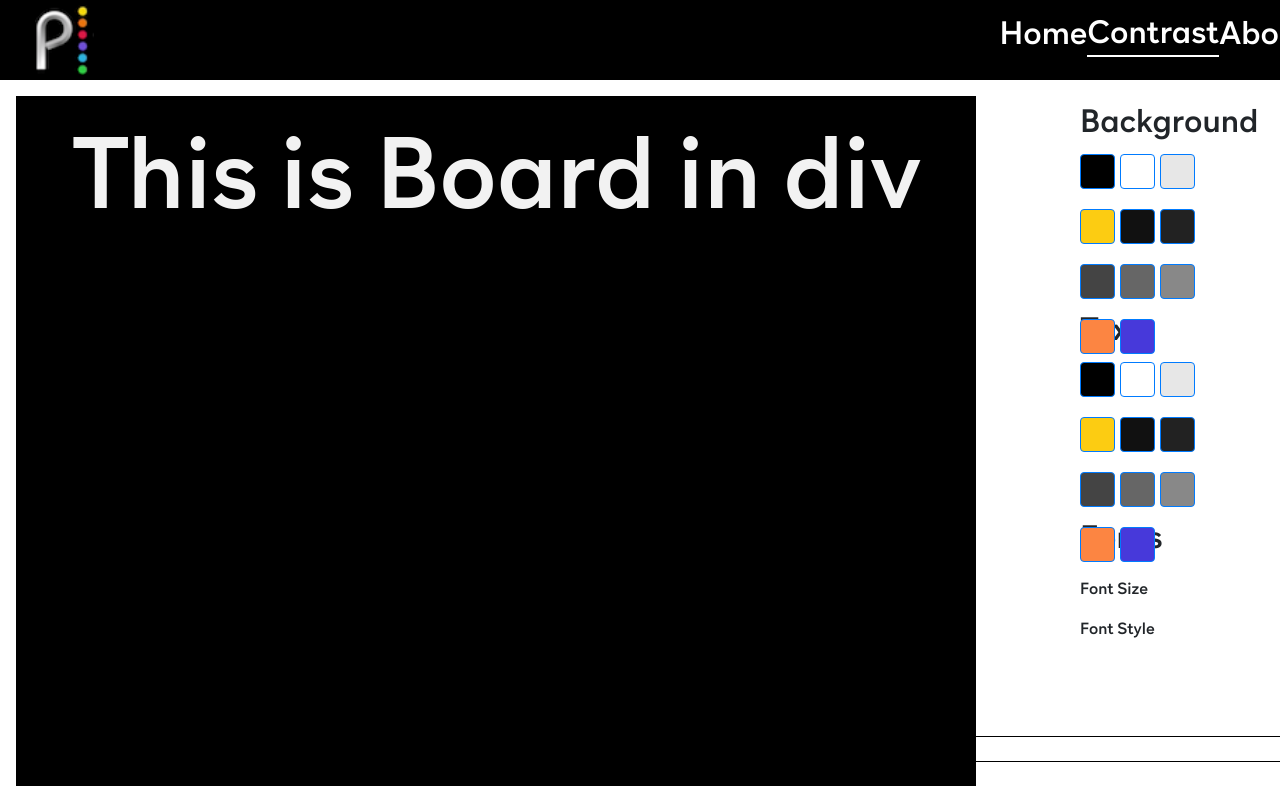
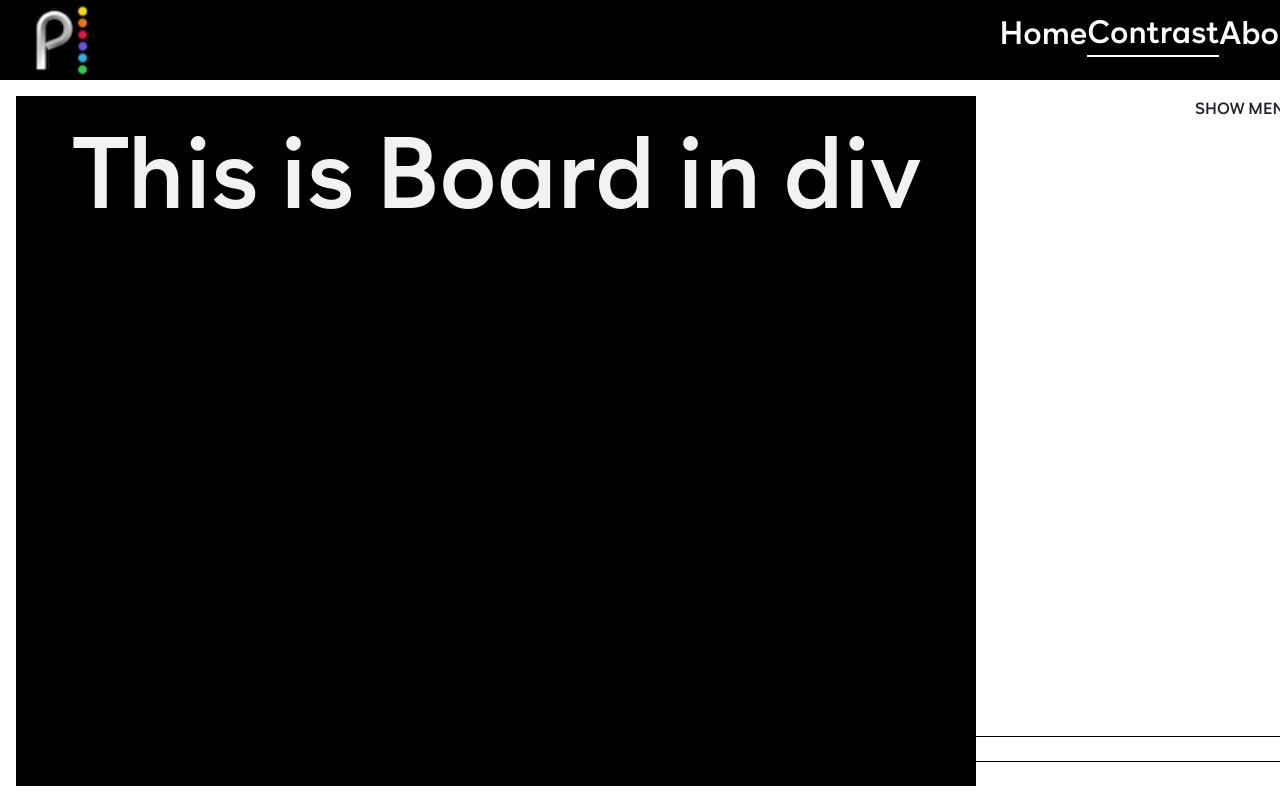
Before and after one commit to GoncaloBM/peacock-constrast-test, a React (Create React App) app: page /contrast in a window 1280 px wide. Built offline with nearby package versions, Linux system fonts and the light colour scheme; no server answers.

Commit message:
barebons lateral bar

```diff
--- a/src/App.css
+++ b/src/App.css
@@ -51,46 +51,12 @@ body {
     margin: 1rem;
 }
 
-.instructions {
-    border: 1px black solid;
-}
-
-.wrapper {
-    display: flex;
-    flex-direction: row;
-    align-items: flex-start;
-    justify-content: space-between;
-    height: 80vh;
-    /* height: 80vh;
-  margin: 0 90px 0 90px;
-  border: 1px solid black; */
-}
-
-.wrapper-board {
-    position: relative;
-    width: 75%;
-}
-
-.Board {
-    background-position: center;
-    background-size: cover;
-    background-repeat: no-repeat;
-    width: 100%;
-    padding-bottom: 56.25%;
-    display: flex;
-    align-items: center;
-    justify-content: center;
-}
-
 .board-text {
     position: absolute;
     top: 0;
 }
 
-.menu {
-    width: 20%;
-    height: 70vh;
-}
+
 
 .focusedNavbar {
     border-bottom: solid 2px white;
--- /dev/null
+++ b/src/components/Contrast/Contrast.css
@@ -0,0 +1,43 @@
+.hideLateralBar{
+    display: none;
+}
+
+.showLateralBar{
+
+}
+
+.wrapper {
+    display: flex;
+    flex-direction: row;
+    align-items: flex-start;
+    justify-content: space-between;
+    height: 80vh;
+    /* height: 80vh;
+  margin: 0 90px 0 90px;
+  border: 1px solid black; */
+}
+
+.wrapper-board {
+    position: relative;
+    width: 75%;
+}
+
+.Board {
+    background-position: center;
+    background-size: cover;
+    background-repeat: no-repeat;
+    width: 100%;
+    padding-bottom: 56.25%;
+    display: flex;
+    align-items: center;
+    justify-content: center;
+}
+
+.instructions {
+    border: 1px black solid;
+}
+
+.menu {
+    width: 20%;
+    height: 70vh;
+}
--- a/src/components/Contrast/Contrast.js
+++ b/src/components/Contrast/Contrast.js
@@ -1,9 +1,9 @@
-import React from "react";
+import React, {useState, useEffect} from "react";
 import TextDisplay from "../TextDisplay/TextDisplay";
 import Menu from "../Menu/Menu";
 import { SafeMargin } from "../SafeMargin/SafeMargin";
 import "../../App.css";
-
+import "./Contrast.css"
 
 
 const Contrast = ({
@@ -23,6 +23,22 @@ const Contrast = ({
     picker,
     safeMargin,
   }) => {
+
+    const [lateralBar, setlateralBar] = useState(false)
+
+    useEffect(() => {
+      console.log('mount')
+      return () => {
+        console.log('unmount')
+      }
+    }, [lateralBar])
+
+    const handleClick = () => {
+      returnToNavBar(lateralBar)
+      setlateralBar(!lateralBar)
+    }
+
+
     return (
       <>
         <div className="wrapper">
@@ -43,9 +59,10 @@ const Contrast = ({
               {safeMargin && <SafeMargin />}
             </div>
           </div>
+          <div onClick={handleClick}>SHOW MENU</div>
 
-          <div className="menu">
-            <Menu
+          <div  className={lateralBar ? 'showLateralBar menu' : 'hideLateralBar '}>
+            {lateralBar ?  <Menu
               backToNavbar={returnToNavBar}
               colorText={colorText}
               backgroundColor={backgroundColor}
@@ -57,7 +74,8 @@ const Contrast = ({
               changeFontStyleState={changeFontStyleState}
               changeTextPosition={changeTextPosition}
               picker={picker}
-            />
+            /> : ''}
+
           </div>
         </div>
         <footer className="instructions"> Instructions </footer>
```
